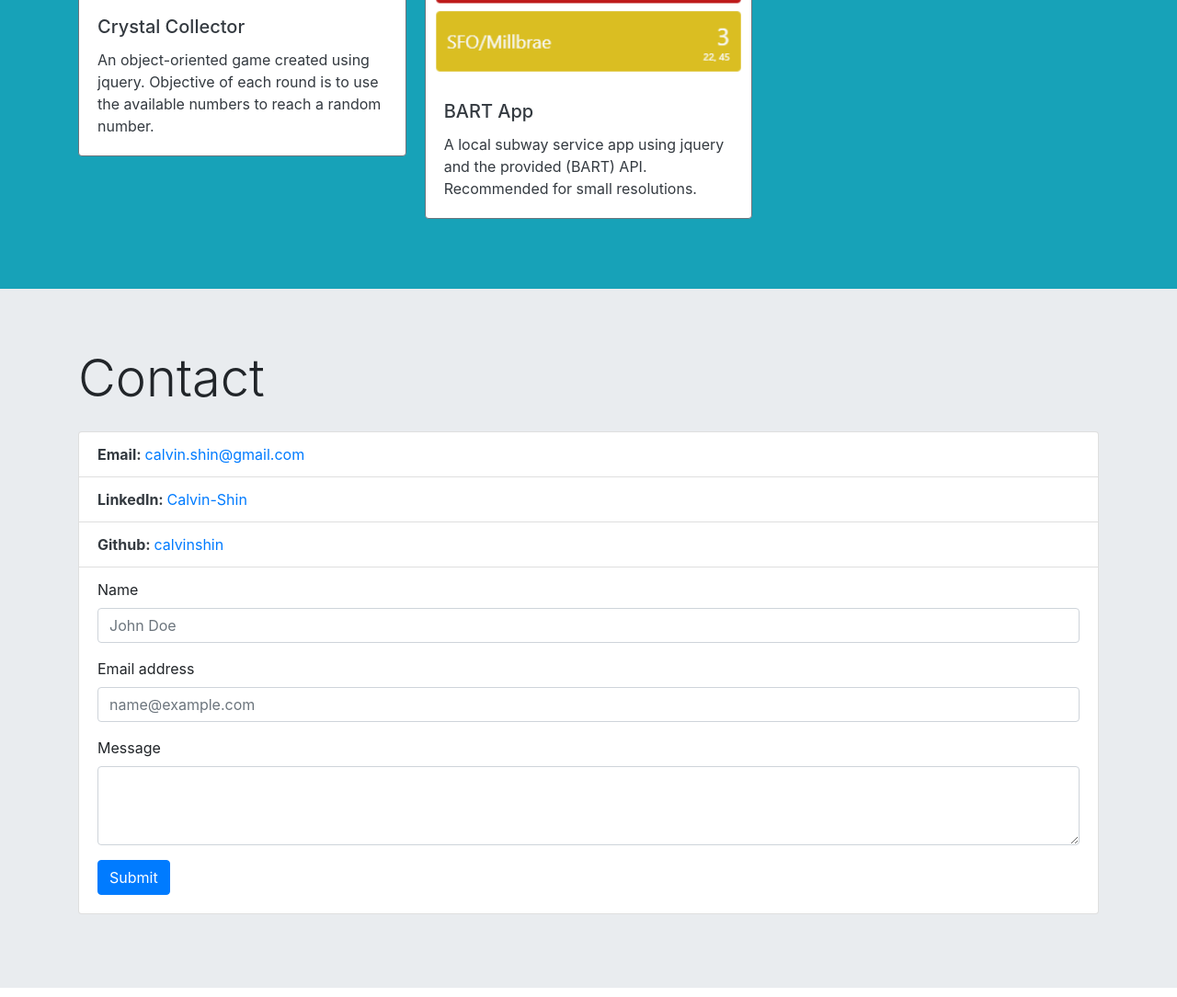
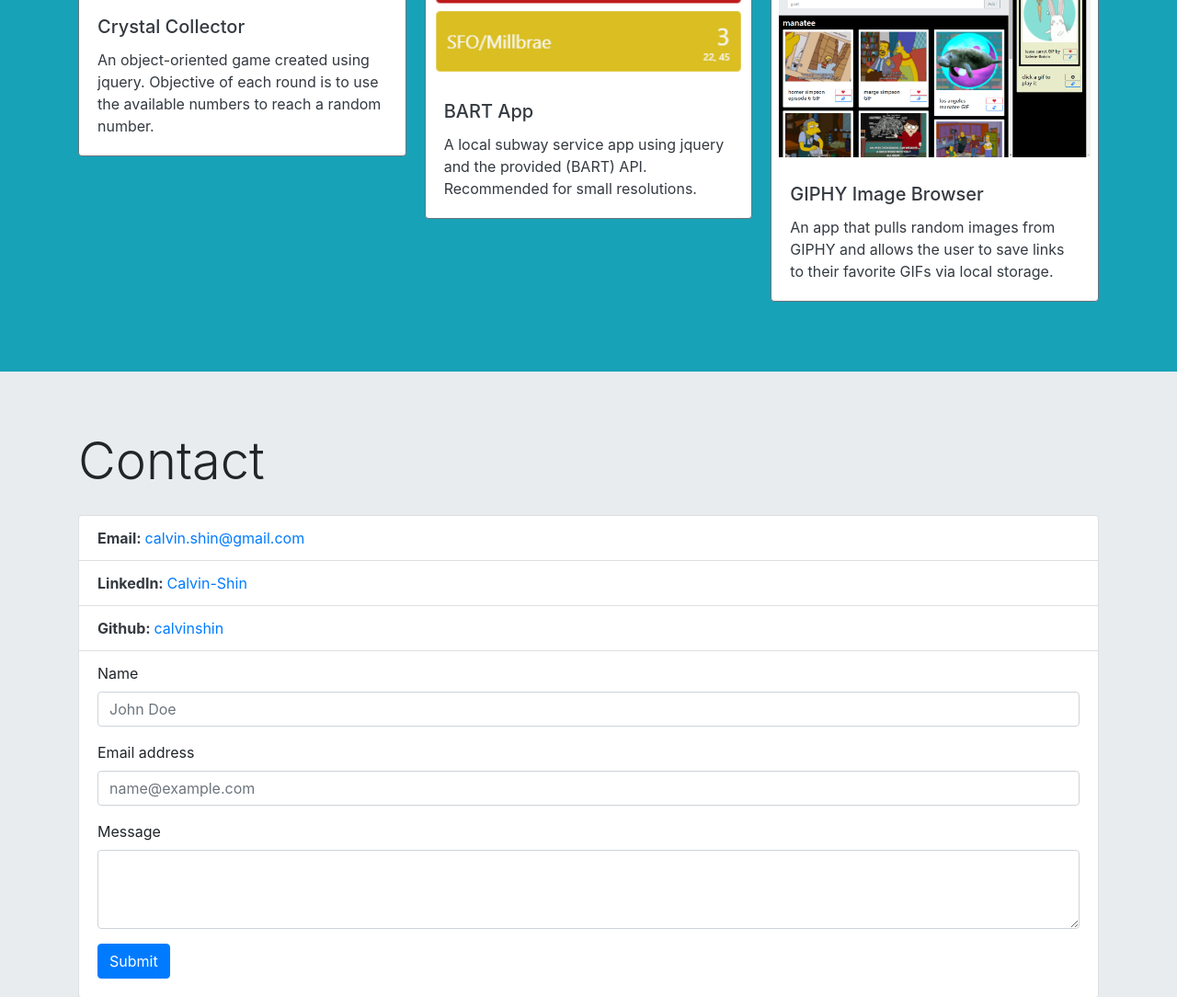
Before and after one commit to calvinshin/bootstrap-portfolio.io, a plain HTML site: page index.html in a window 1280 px wide. Shown: the part 2225-3309 px from the top of the page at 92% size. Drawn offline with nearby package versions, Linux system fonts and the light colour scheme.

Commit message:
Added new card for the GIPHY AJAX project

```diff
--- a/index.html
+++ b/index.html
@@ -115,6 +115,15 @@
                             </div>
                         </div>
                     </a>
+                    <a href="https://calvinshin.github.io/imagebrowser" class="text-dark">
+                        <div class="card border-secondary">
+                            <img class="card-img-top p-2" src="assets/images/imagebrowser.png" alt="GIPHY image browser">
+                            <div class="card-body">
+                                <h5 class="card-title">GIPHY Image Browser</h5>
+                                <p class="card-text">An app that pulls random images from GIPHY and allows the user to save links to their favorite GIFs via local storage.</p>
+                            </div>
+                        </div>
+                    </a>
                     </div>
                 </div>
             </div>
```
Also changed, not shown: assets/images/imagebrowser.png (added).
